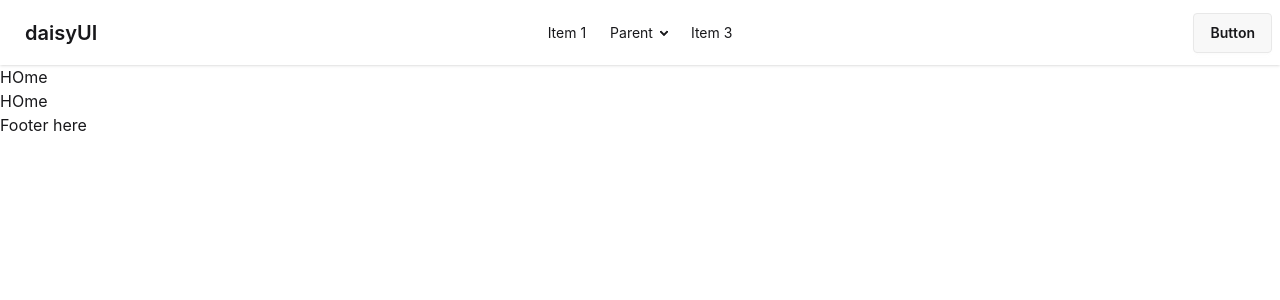
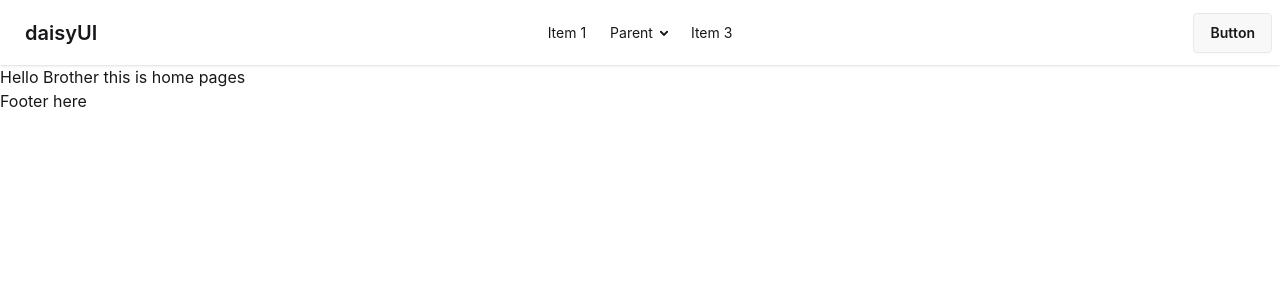
Before and after one commit to asik247/my_protfolio, a React (Vite) app: page / in a window 1280 px wide. Shown: the top 300 px of the page. Built offline with nearby package versions, Linux system fonts and the light colour scheme.

Commit message:
tody some code added

```diff
--- a/src/Pages/HomePage/Home.jsx
+++ b/src/Pages/HomePage/Home.jsx
@@ -3,8 +3,7 @@ import React from 'react';
 const Home = () => {
     return (
         <div>
-            <h1>HOme</h1>
-            <h1>HOme</h1>
+           <h1>Hello Brother this is home pages</h1>
         </div>
     );
 };
```
